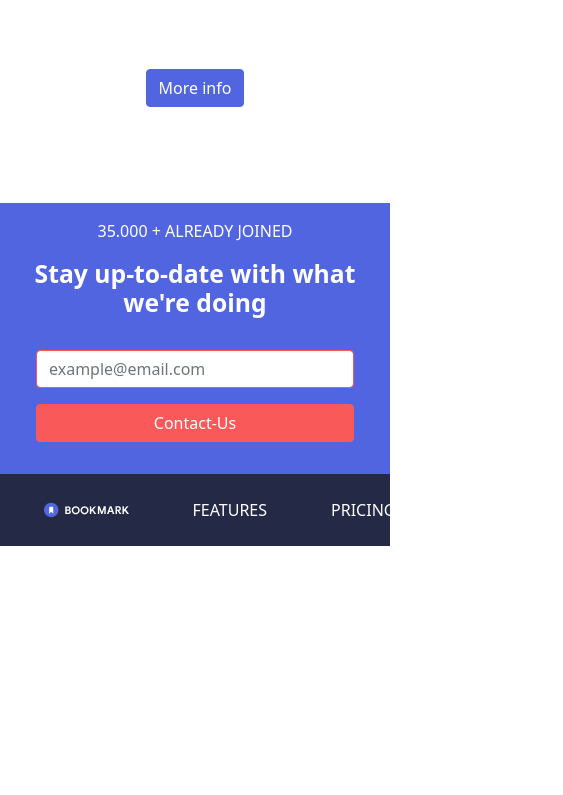
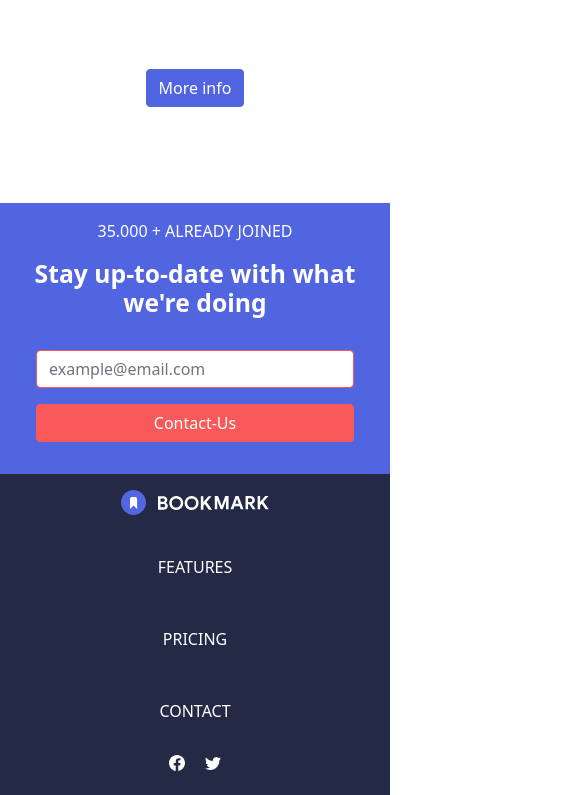
Before and after one commit to MAlexGG/ITAcademy-Angular-Mockup2, a website: page index.html in a window 390 px wide. Shown: the part 4350-5145 px from the top of the page, 563 px wide, since content can reach past the window. Before the commit the page ends 4896 px from the top, so only its background shows below. Drawn offline with nearby package versions, Linux system fonts and the light colour scheme.

Commit message:
nav footer responsive

```diff
--- a/index.html
+++ b/index.html
@@ -16,7 +16,7 @@
                 <a class="navbar-brand p-0 m-0 col-6 p-1" href="#">
                     <img class="ms-sm-5 ps-sm-5" src="./assets/img/logo-bookmark.svg" alt="logo bookmark">
                 </a>
-                <button type="button" class="navbar-toggler col-2 collapsed p-0 border-0" data-bs-toggle="collapse" data-bs-target="#menuNav">
+                <button type="button" class="navbar-toggler col-1 collapsed p-0 border-0" data-bs-toggle="collapse" data-bs-target="#menuNav">
                     <span class="navbar-toggler-icon"></span>
                 </button>
                 <div id="menuNav" class="collapse navbar-collapse collapse ct-navItems ct-navBar">
@@ -218,16 +218,16 @@
                 <button type="submit" class="btn btn-outline-secondary bg-white m-2 col-lg-3 bt-contactus">Contact-Us</button>
             </form>
         </div>
-        <nav class="d-flex justify-content-around align-items-center bg-success">
-            <div class="d-flex">
-                <img class="w-25 m-3 px-3" src="./assets/img/logo-bookmark-white.svg" alt="logo bookmark">
-                <ul class="d-flex m-0 p-0 list-unstyled">
+        <nav class="d-flex flex-column flex-lg-row justify-content-around align-items-center bg-success">
+            <div class="d-flex flex-column flex-lg-row">
+                <img class="m-3 px-3" src="./assets/img/logo-bookmark-white.svg" alt="logo bookmark">
+                <ul class="d-flex flex-column flex-lg-row m-0 p-0 list-unstyled">
                     <li class="nav-item text-center"><a class="nav-link m-3 text-white" href="#">FEATURES</a></li>
                     <li class="nav-item text-center"><a class="nav-link m-3 text-white" href="#">PRICING</a></li>
                     <li class="nav-item text-center"><a class="nav-link m-3 text-white" href="#">CONTACT</a></li>
                 </ul>
             </div>
-            <div>
+            <div class="mb-3 mb-lg-0">
                 <svg xmlns="http://www.w3.org/2000/svg" width="16" height="16" fill="white" class="bi bi-facebook m-2" viewBox="0 0 16 16">
                     <path d="M16 8.049c0-4.446-3.582-8.05-8-8.05C3.58 0-.002 3.603-.002 8.05c0 4.017 2.926 7.347 6.75 7.951v-5.625h-2.03V8.05H6.75V6.275c0-2.017 1.195-3.131 3.022-3.131.876 0 1.791.157 1.791.157v1.98h-1.009c-.993 0-1.303.621-1.303 1.258v1.51h2.218l-.354 2.326H9.25V16c3.824-.604 6.75-3.934 6.75-7.951z"/>
                 </svg>
--- a/sass/_header.scss
+++ b/sass/_header.scss
@@ -70,7 +70,7 @@ h1 {
 }
 
 .ct-navBar {
-    background-color: rgba(36, 41, 70, 0.5);
+    background-color: rgba(255, 255, 255, 0.5);
 }
 
 @include media-breakpoint-up(lg) {
```
Also changed, not shown: css/main.css, 1 other file.
